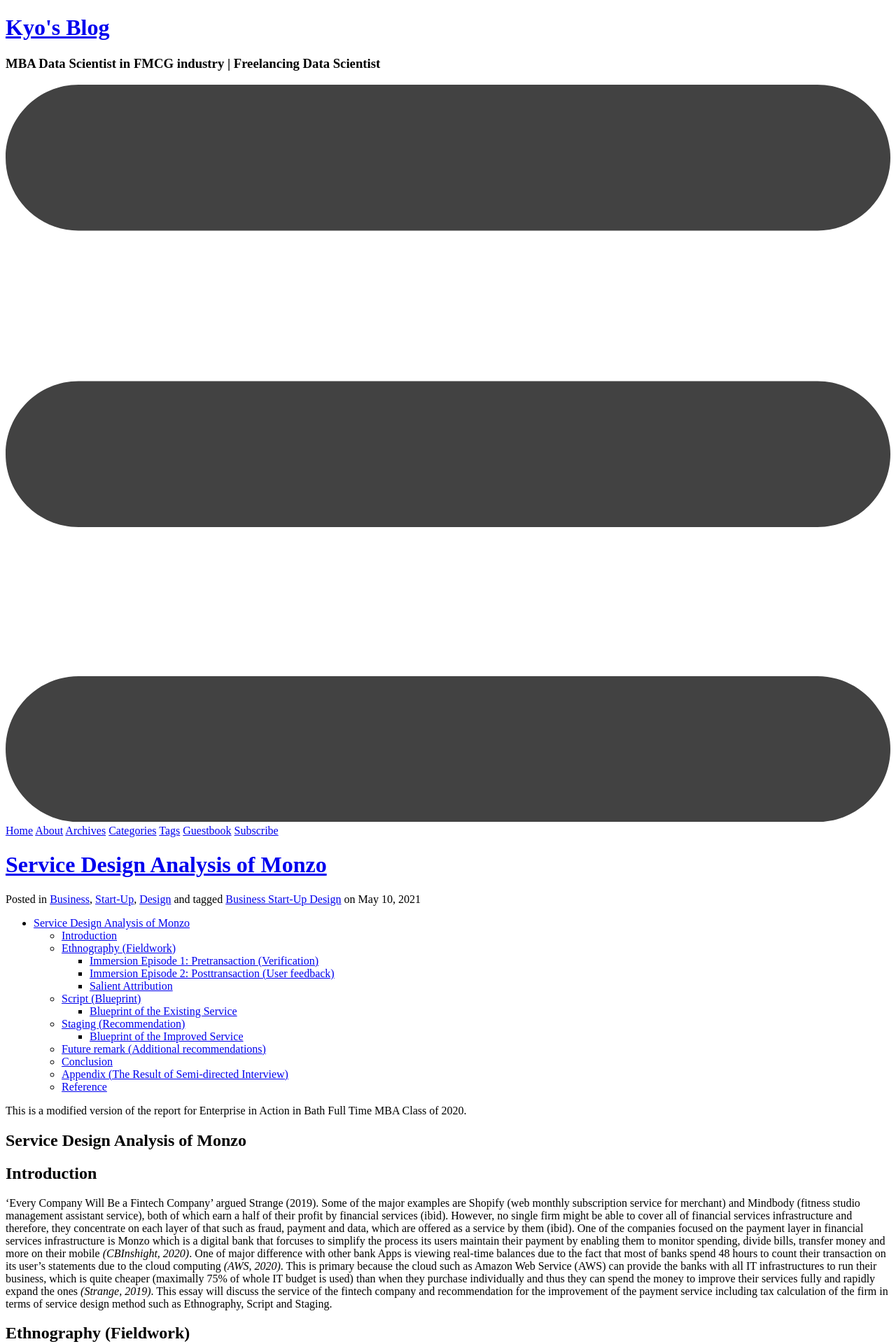
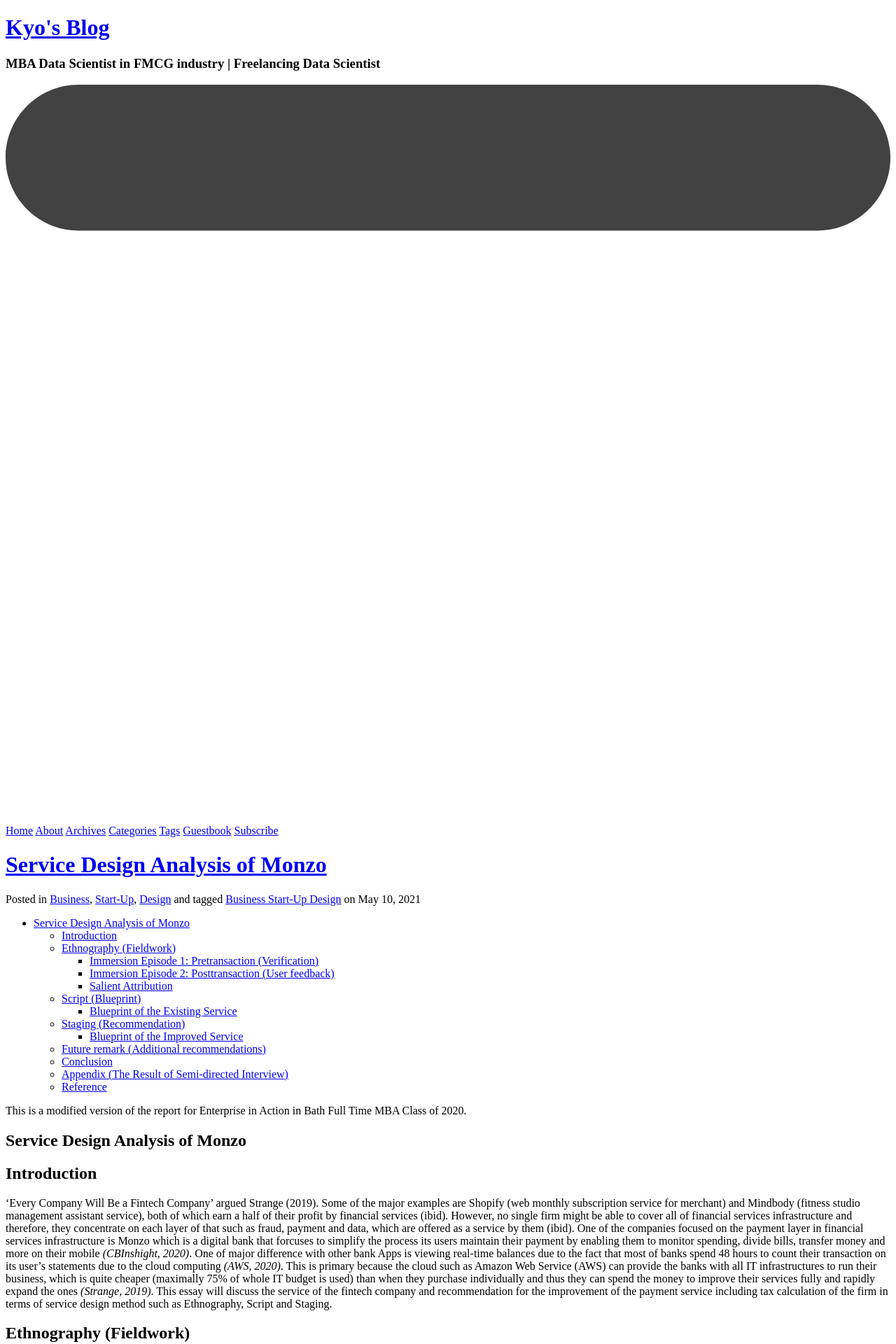
Before and after one commit to kyo1988/Kyo.github.io, a Jekyll site: the page built from index.html, in a window 1280 px wide. Shown: the top 1920 px of the page at 70% size. Built offline with Jekyll 4.4.1, drawn with Linux system fonts in a browser that asks for light colours; the list of posts is cut into pages by our own code.

Commit message:
mod layout

```diff
--- a/_config.yml
+++ b/_config.yml
@@ -5,7 +5,7 @@
 email: kyoichiro.harada@bath.edu
 description: #"Freshman21 is a Jekyll blog theme." # You can edit this line in _config.yml. It will appear in your document head meta and in your feed.xml site description
 keywords: #"Jekyll, theme, Freshman21"
-baseurl: "Kyo.github.io/" # the subpath of your site, e.g. /blog/
+baseurl: "Kyo.github.io" # the subpath of your site, e.g. /blog/
 url: "https://kyo1988.github.io/Kyo.github.io/" # the base hostname & protocol for your site
 locale: en_US
 
--- a/_includes/header.html
+++ b/_includes/header.html
@@ -9,9 +9,9 @@
       <a href="#" class="menu-icon">
         <svg viewBox="0 0 18 15">
           <path fill="#424242" d="M18,1.484c0,0.82-0.665,1.484-1.484,1.484H1.484C0.665,2.969,0,2.304,0,1.484l0,0C0,0.665,0.665,0,1.484,0 h15.031C17.335,0,18,0.665,18,1.484L18,1.484z"/>
-          <path fill="#424242" d="M18,7.516C18,8.335,17.335,9,16.516,9H1.484C0.665,9,0,8.335,0,7.516l0,0c0-0.82,0.665-1.484,1.484-1.484 h15.031C17.335,6.031,18,6.696,18,7.516L18,7.516z"/>
+<!--           <path fill="#424242" d="M18,7.516C18,8.335,17.335,9,16.516,9H1.484C0.665,9,0,8.335,0,7.516l0,0c0-0.82,0.665-1.484,1.484-1.484 h15.031C17.335,6.031,18,6.696,18,7.516L18,7.516z"/>
           <path fill="#424242" d="M18,13.516C18,14.335,17.335,15,16.516,15H1.484C0.665,15,0,14.335,0,13.516l0,0 c0-0.82,0.665-1.484,1.484-1.484h15.031C17.335,12.031,18,12.696,18,13.516L18,13.516z"/>
-        </svg>
+ -->        </svg>
       </a>
       <div class="trigger">
         {% for page in site.pages %}
```
